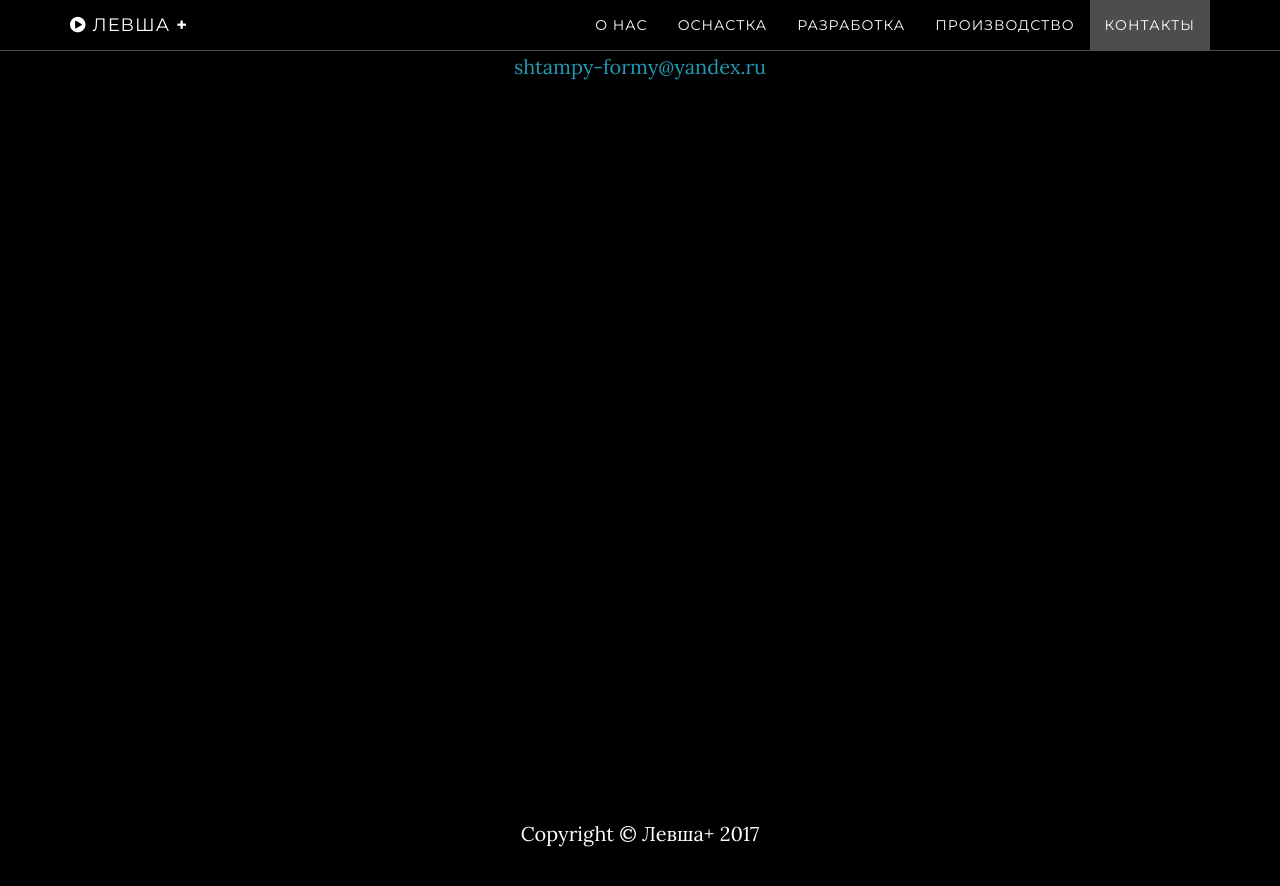
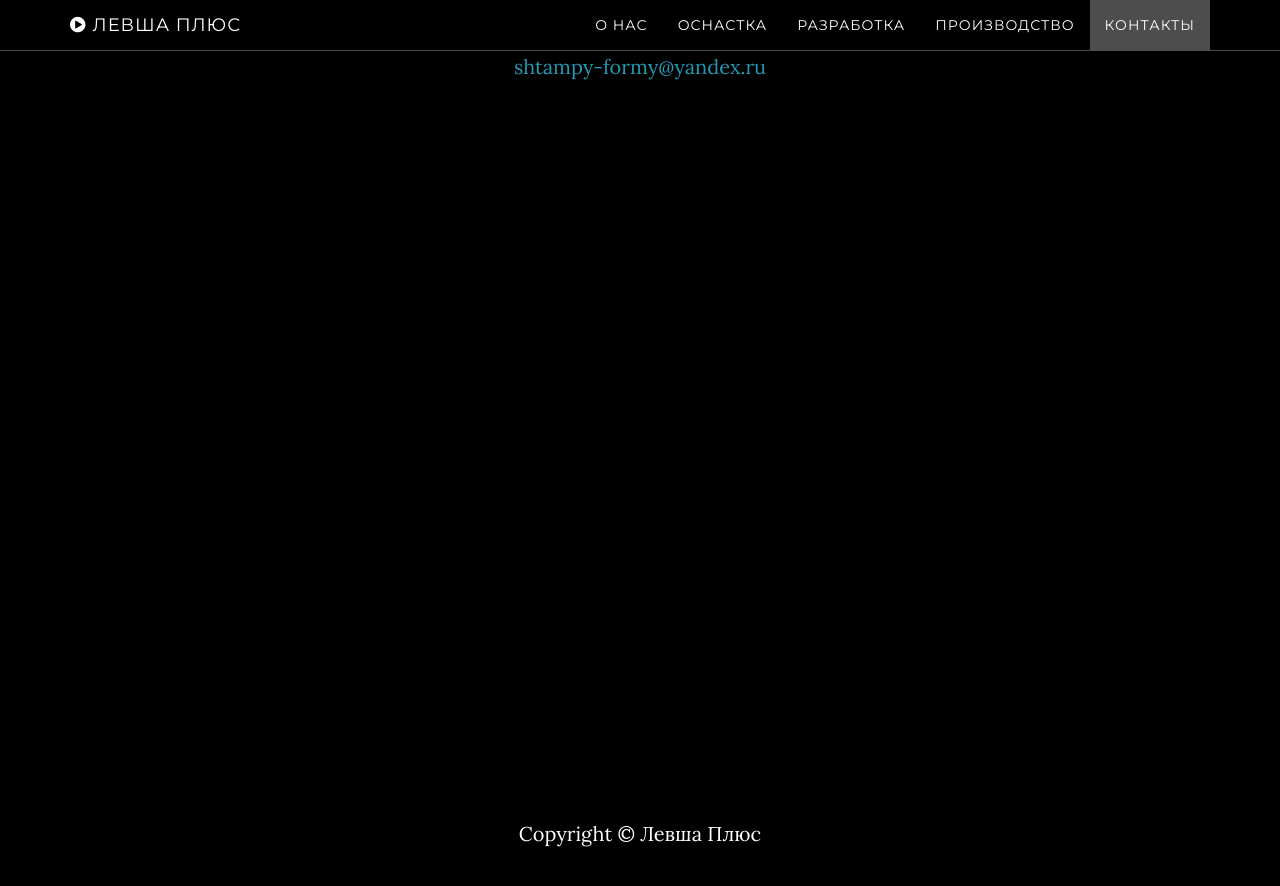
Before and after one commit to minoga2000/shtampy-formy, a Jekyll site: the page built from index.html, in a window 1280 px wide and 900 px high, scrolled down 3965 px. Shown: the top 886 px of the window. Built offline with Jekyll 4.4.1, drawn with Linux system fonts in a browser that asks for light colours.

Commit message:
Change name

```diff
--- a/_config.yml
+++ b/_config.yml
@@ -1,5 +1,5 @@
 # Site settings
-title: Левша+
+title: Левша плюс
 email: shtampy-formy@yandex.ru
 url: https://minoga2000.github.io
 description: "От мечты до реальности. От идеи до воплощения. Производство и обслуживание технологической оснастки"
@@ -10,7 +10,7 @@ color:
   links: '#219ab3'
 
 # Footer settings
-footer: Левша+
+footer: Левша Плюс
 
 # Social networks usernames (many more available: google-plus, flickr, dribbble, pinterest, instagram, tumblr, linkedin, etc.)
 social:
--- a/_includes/footer.html
+++ b/_includes/footer.html
@@ -1,6 +1,6 @@
     <!-- Footer -->
     <footer>
         <div class="container text-center">
-            <p>Copyright &copy; {{ site.footer }} 20{{ site.time | date: '%y' }}</p>
+            <p>Copyright &copy; {{ site.footer }}</p>
         </div>
     </footer>
--- a/_includes/nav.html
+++ b/_includes/nav.html
@@ -6,7 +6,7 @@
                     <i class="fa fa-bars"></i>
                 </button>
                 <a class="navbar-brand page-scroll" href="#page-top">
-                    <i class="fa fa-play-circle"></i>  <span class="light">Левша</span> +
+                    <i class="fa fa-play-circle"></i>  <span class="light">Левша Плюс</span>
                 </a>
             </div>
 
```
